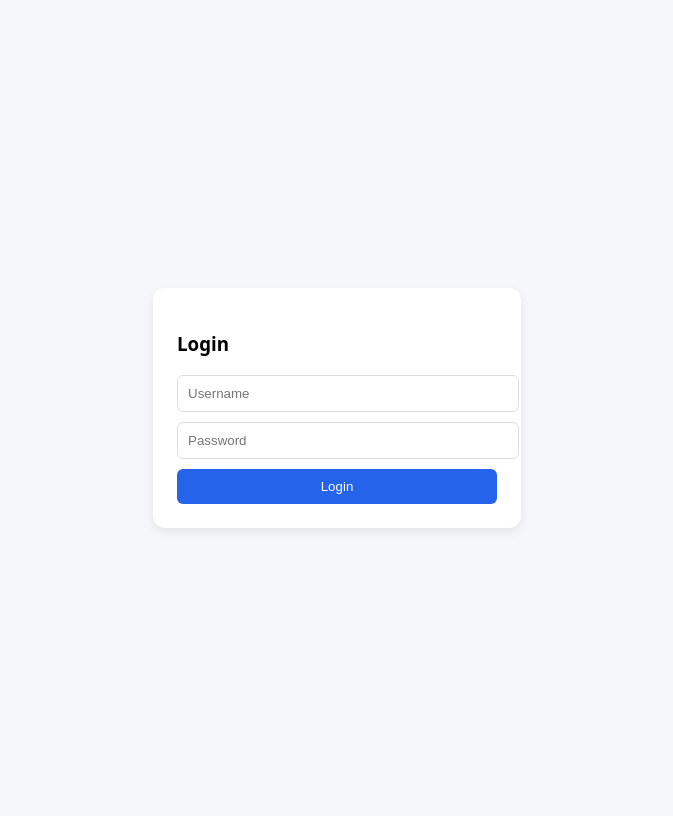
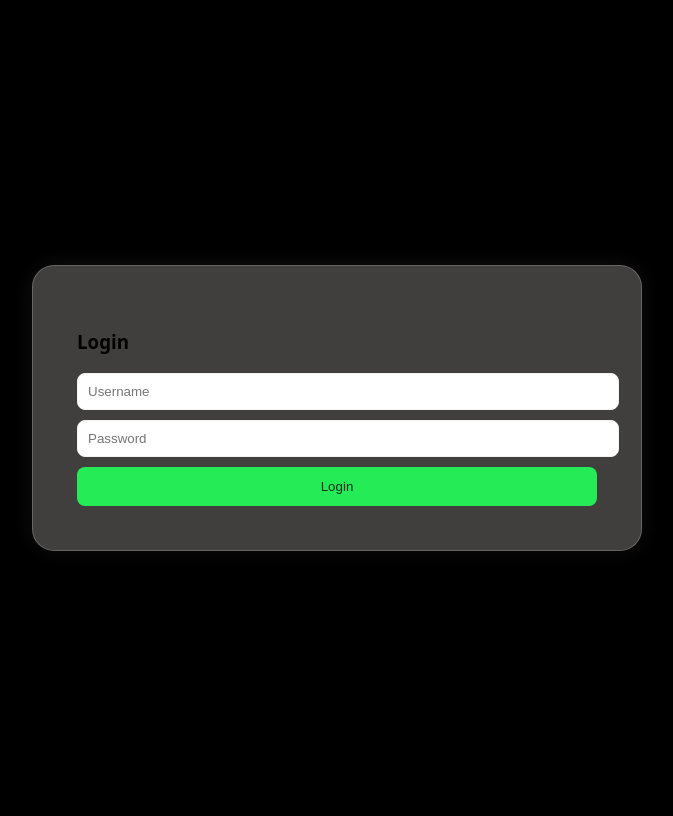
Before and after one commit to TeeHit101/inventory-tracker-app, a Flask app: page /login in a window 1280 px wide. Shown: the whole page, without its empty margins (303-976 px from the left). Run offline with Flask 3, Linux system fonts and the light colour scheme; some libraries are stand-ins or nearby versions.

Commit message:
feature/new login look

```diff
--- a/templates/login.html
+++ b/templates/login.html
@@ -7,36 +7,57 @@
 <style>
 body {
     font-family: system-ui;
-    background: #f5f7fa;
+    background: #000000;
     display: flex;
     height: 100vh;
     align-items: center;
     justify-content: center;
 }
 .card {
-    background: white;
-    padding: 24px;
-    border-radius: 12px;
-    width: 320px;
-    box-shadow: 0 4px 10px rgba(0,0,0,0.08);
+    background: rgb(65, 62, 62);
+    padding: 44px;
+    border-radius: 22px;
+    width: 520px;
+    border: 1px solid rgba(255, 255, 255, 0.2);
+    box-shadow: 0 12px 28px rgba(0, 0, 0, 0.45), 0 0 24px rgba(255, 255, 255, 0.08);
 }
 input {
     width: 100%;
     padding: 10px;
     margin-bottom: 10px;
-    border: 1px solid #ddd;
-    border-radius: 6px;
+    color: #111827;
+    background: #ffffff;
+    border: 1px solid #f5f2f2;
+    border-radius: 8px;
+}
+input:focus {
+    outline: 3px solid #111827;
+    outline-offset: 2px;
+    box-shadow: 0 0 0 3px rgba(255, 255, 255, 0.45);
+}
+input:focus:not(:focus-visible) {
+    outline: none;
+    box-shadow: none;
 }
 button {
     width: 100%;
-    padding: 10px;
-    background: #2563eb;
-    color: white;
+    padding: 12px;
+    background: #25eb56;
+    color: #052e16;
     border: none;
-    border-radius: 6px;
+    border-radius: 8px;
     cursor: pointer;
 }
-.error { color: #dc2626; font-size: 0.9rem; }
+button:focus {
+    outline: 3px solid #ffffff;
+    outline-offset: 2px;
+    box-shadow: 0 0 0 4px rgba(37, 235, 86, 0.45);
+}
+button:focus:not(:focus-visible) {
+    outline: none;
+    box-shadow: none;
+}
+.error { color: #ffffff; font-size: 0.9rem; }
 </style>
 </head>
 <body>
```
